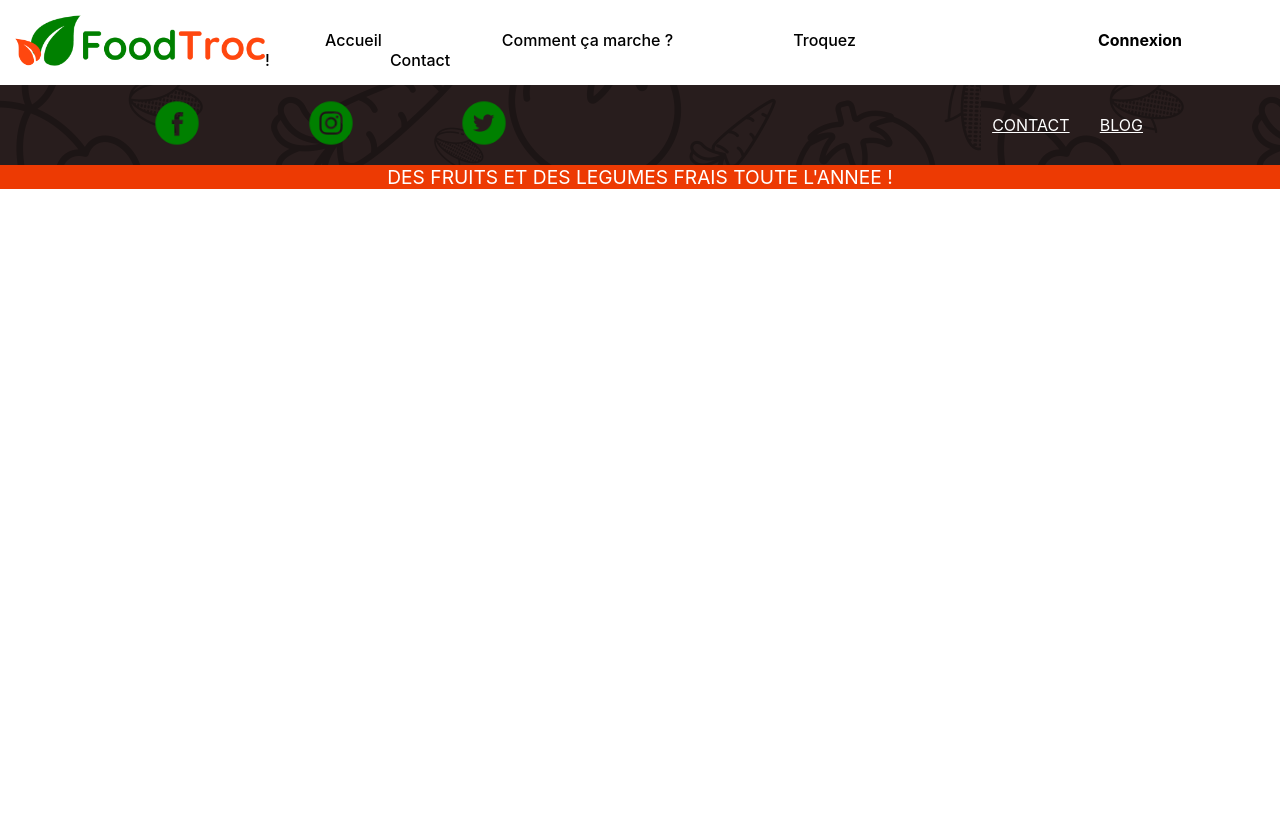
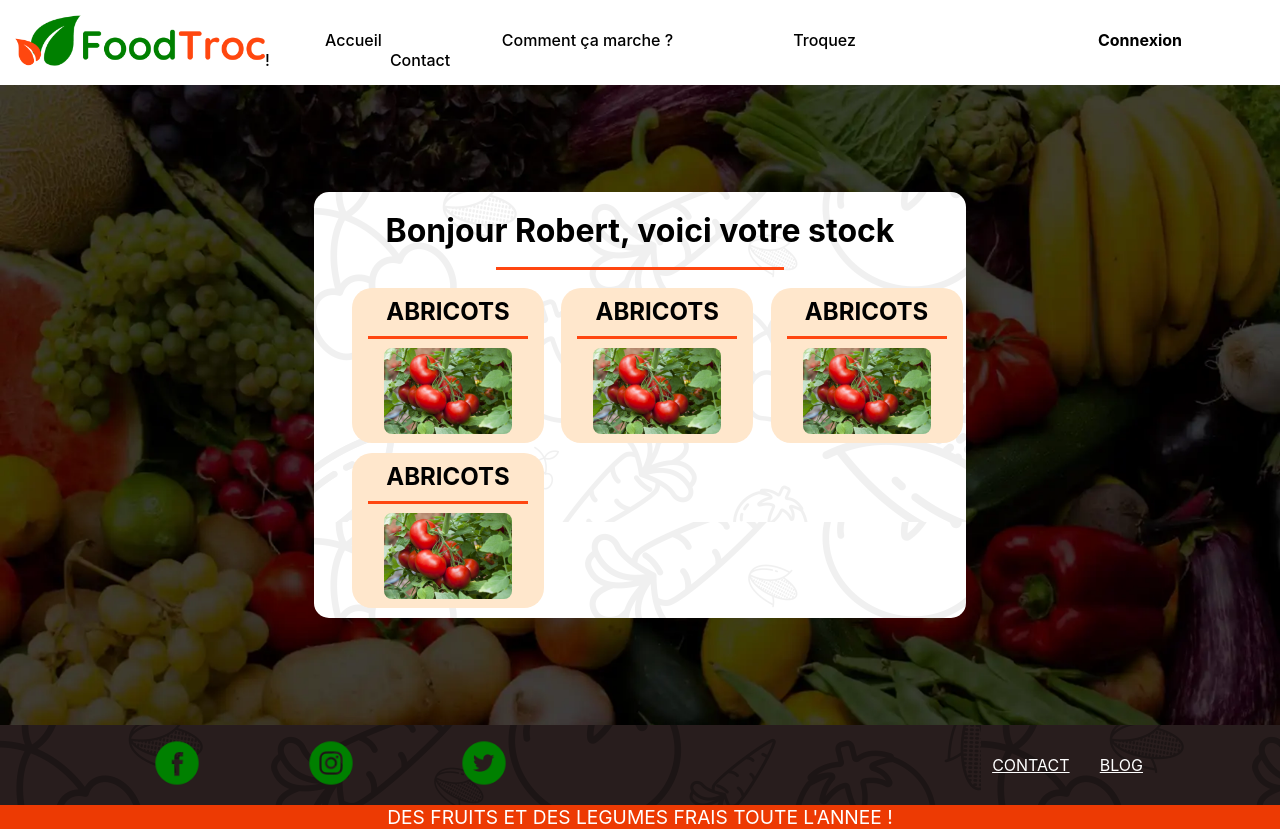
Before and after one commit to Derma6/FoodTroc-Project, a React (Create React App) app in the folder front-end/: page /stock in a window 1280 px wide. Before the commit the page ends 800 px from the top, so only its background shows below. Built offline with nearby package versions, Linux system fonts and the light colour scheme.

Commit message:
stock page

```diff
--- /dev/null
+++ b/front-end/src/components/MyStock/MyStock.css
@@ -0,0 +1,15 @@
+.my-stock {
+    background-color: white;
+    background-image: url('../../styles/images/pano_fruitsveggies_lessOpacity.png');
+    border-radius: 15px;
+    padding: 1.5% 3% 1.5% 3%;
+    display: flex;
+    flex-direction: column;
+    align-items: center;
+}
+
+.stock-products {
+    display: grid;
+    grid-template-columns: repeat(3, 1fr);
+    gap: 3%;
+}
--- /dev/null
+++ b/front-end/src/components/MyStock/MyStock.js
@@ -0,0 +1,22 @@
+import React from 'react';
+import SeparatorLessMargin from '../SeparatorLessMargin/SeparatorLessMargin';
+import StockProductCard from '../StockProductCard/StockProductCard'
+
+import './MyStock.css'
+
+const MyStock = () => {
+    return (
+        <div className="my-stock">
+            <h1>Bonjour Robert, voici votre stock</h1>
+            <SeparatorLessMargin />
+            <div className="stock-products">
+                <StockProductCard />
+                <StockProductCard />
+                <StockProductCard />
+                <StockProductCard />
+            </div>
+        </div>
+    );
+};
+
+export default MyStock;
--- /dev/null
+++ b/front-end/src/components/StockProductCard/StockProductCard.css
@@ -0,0 +1,29 @@
+@import url('../../styles/theme-variables.css');
+
+.stock-card {
+    background-color: var(--secondary-color-lighter);
+    padding: 5% 5% 5% 5%;
+    border-radius: 20px;
+    width: 15vw;
+    display: flex;
+    flex-direction: column;
+    align-items: center;
+}
+
+.stock-info {
+    display: flex;
+    flex-direction: column;
+    gap: 9%;
+}
+
+.stock-info h2 {
+    margin: auto;
+    width: 25vw;
+    margin-left: 0%;
+    margin-bottom: 0%;
+}
+
+.stock-card img {
+    width: 10vw;
+    border-radius: 8px;
+}
--- /dev/null
+++ b/front-end/src/components/StockProductCard/StockProductCard.js
@@ -0,0 +1,21 @@
+import React from 'react';
+import './StockProductCard.css'
+import SeparatorLessMargin from'../SeparatorLessMargin/SeparatorLessMargin'
+
+const StockProductCard = () => {
+    return (
+        <div className="stock-card">
+            <div className="stock-info">
+                <h2>ABRICOTS</h2>
+                <SeparatorLessMargin />
+            </div>
+            <img
+                alt={'abricots'}
+                className="product-picture"
+                src={require('../../styles/images/photo_tomates.jpg')}
+            />
+        </div>
+    );
+};
+
+export default StockProductCard;
--- a/front-end/src/pages/Stock/Stock.css
+++ b/front-end/src/pages/Stock/Stock.css
@@ -0,0 +1,9 @@
+.stock {
+  background-image: url('../../styles/images/background_fruitsveggies.webp');
+  background-repeat: no-repeat;
+  background-size: cover;
+  display: flex;
+  align-items: center;
+  justify-content: center;
+  height: 80vh;
+}
--- a/front-end/src/pages/Stock/Stock.js
+++ b/front-end/src/pages/Stock/Stock.js
@@ -1,7 +1,14 @@
 import React from 'react';
+import MyStock from'../../components/MyStock/MyStock'
+
+//--------------------IMPORT CSS--------------------//
+import './Stock.css'
 
 const Stock = () => {
-  return <div></div>;
-};
+  return (
+    <div className="stock">
+      <MyStock />
+    </div>
+)};
 
 export default Stock;
--- a/front-end/src/styles/theme-variables.css
+++ b/front-end/src/styles/theme-variables.css
@@ -1,4 +1,5 @@
 :root {
   --primary-color: rgb(5, 128, 1);
   --secondary-color: rgb(255, 70, 16);
+  --secondary-color-lighter: rgb(255, 231, 204);
 }
```
Also changed, not shown: front-end/src/styles/images/Robert45.png (added), front-end/src/styles/images/photo_tomates.jpg (added).
